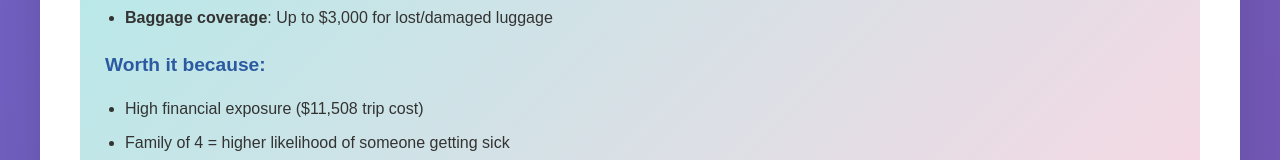
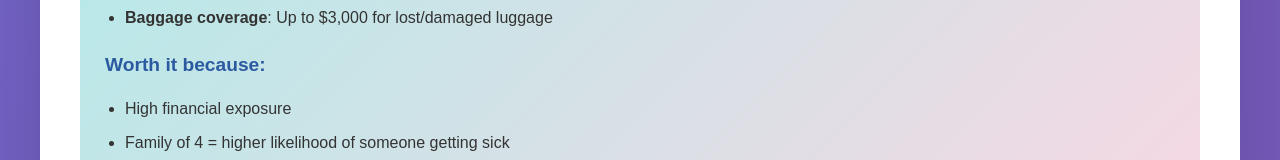
Before and after one commit to JamieJGray/May2026-Cruise, a plain HTML site: page index.html in a window 1280 px wide. Shown: the part 5808-5968 px from the top of the page. Drawn offline with Linux system fonts and the light colour scheme.

Commit message:
Update index.html

```diff
--- a/index.html
+++ b/index.html
@@ -410,7 +410,7 @@
 
                     <h4>Worth it because:</h4>
                     <ul>
-                        <li>High financial exposure ($11,508 trip cost)</li>
+                        <li>High financial exposure</li>
                         <li>Family of 4 = higher likelihood of someone getting sick</li>
                         <li>19+ months until cruise = more opportunity for covered events</li>
                         <li>Hurricane season consideration (May is just before peak season)</li>
```
